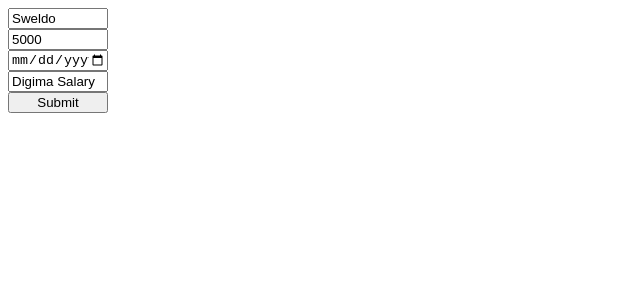
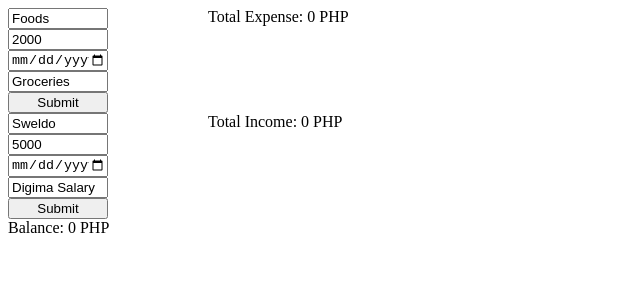
Before and after one commit to tempestmeow/FinanceApp, a React (Vite) app: page / in a window 1280 px wide. Shown: the top 300 px of the page, without its empty margins (0-640 px from the left). Built offline with nearby package versions, Linux system fonts and the light colour scheme.

Commit message:
added income and balance

```diff
--- a/src/App.css
+++ b/src/App.css
@@ -2,12 +2,14 @@
   box-sizing: border-box;
 }
 
-.expense {
+.expense,
+.income {
   display: flex;
   gap: 50px;
 }
 
-.addExpense {
+.addExpense,
+.addIncome {
   display: flex;
   flex-direction: column;
 }
@@ -17,7 +19,8 @@ button {
   width: 100px;
 }
 
-.expenseList {
+.expenseList,
+.incomeList {
   display: flex;
   flex-direction: column;
   padding-top: 10px;
--- a/src/App.jsx
+++ b/src/App.jsx
@@ -3,76 +3,141 @@ import { useState, useEffect } from "react";
 import "./App.css";
 
 function App() {
-  const [transactionSet, setTransactionsSet] = useState([]);
-  const [transactions, setTransactions] = useState({
+  const [expenseTransactionSet, setExpenseTransactionsSet] = useState([]);
+  const [expenseTransactions, setExpenseTransactions] = useState({
+    name: "Foods",
+    amount: 2000,
+    date: "",
+    description: "Groceries",
+  });
+
+  const [balance, setBalance] = useState(0);
+
+  useEffect(() => {
+    setBalance(totalIncome - totalExpenses);
+  });
+
+  const [incomeTransactions, setIncomeTransactions] = useState({
     name: "Sweldo",
     amount: 5000,
     date: "",
     description: "Digima Salary",
   });
+  const [incomeTransactionSet, setIncomeTransactionsSet] = useState([]);
+
   const [view, setView] = useState("expense");
+  const [totalExpenses, setTotalExpenses] = useState(0);
+  const [totalIncome, setTotalIncome] = useState(0);
+  const handleChange = (e, transaction) => {
+    const { name, value } = e.target;
 
-  const handleChange = (e) => {
-    const { name, value } = e.target;
-    setTransactions({
-      ...transactions,
+    if (transaction === "expense") {
+      setExpenseTransactions({
+        ...expenseTransactions,
         [name]: value,
       });
+    } else if (transaction === "income") {
+      setIncomeTransactions({
+        ...incomeTransactions,
+        [name]: value,
+      });
+    }
   };
 
-  const handleSubmit = (e) => {
+  useEffect(() => {
+    let sum = 0;
+    for (let i = 0; i < expenseTransactionSet.length; i++) {
+      sum += expenseTransactionSet[i].amount;
+    }
+    setTotalExpenses(sum);
+  }, [expenseTransactionSet]);
+
+  useEffect(() => {
+    let sum = 0;
+    for (let i = 0; i < incomeTransactionSet.length; i++) {
+      sum += incomeTransactionSet[i].amount;
+    }
+    setTotalIncome(sum);
+  }, [incomeTransactionSet]);
+
+  const handleSubmit = (e, expense) => {
     e.preventDefault();
-    setTransactionsSet([...transactionSet, transactions]);
-    setTransactions({
+    if (expense === "expense") {
+      setExpenseTransactionsSet([
+        ...expenseTransactionSet,
+        expenseTransactions,
+      ]);
+      setExpenseTransactions({
+        name: "Foods",
+        amount: 2000,
+        date: "",
+        description: "Grocery",
+      });
+    } else if (expense === "income") {
+      setIncomeTransactionsSet([...incomeTransactionSet, incomeTransactions]);
+      setIncomeTransactions({
         name: "Sweldo",
         amount: 5000,
         date: "",
         description: "Digima Salary",
       });
+    }
   };
 
-  const handleDelete = (index) => {
-    const transactionsLeft = transactionSet.filter((_, i) => i !== index);
-    setTransactionsSet(transactionsLeft);
+  const handleDelete = (index, transaction) => {
+    if (transaction === "income") {
+      const transactionsLeft = incomeTransactionSet.filter(
+        (_, i) => i !== index
+      );
+      setIncomeTransactionsSet(transactionsLeft);
+    } else {
+      const transactionsLeft = expenseTransactionSet.filter(
+        (_, i) => i !== index
+      );
+      setExpenseTransactionsSet(transactionsLeft);
+    }
   };
   return (
     <>
       {view === "expense" && (
         <>
           <div className="expense">
-            <form className="addExpense" onSubmit={handleSubmit}>
+            <form
+              className="addExpense"
+              onSubmit={(e) => handleSubmit(e, "expense")}
+            >
               <input
                 type="text"
                 placeholder="name"
                 name="name"
                 onChange={handleChange}
-                value={transactions.name}
+                value={expenseTransactions.name}
               ></input>
               <input
                 type="number"
                 placeholder="amount"
                 name="amount"
                 onChange={handleChange}
-                value={transactions.amount}
+                value={expenseTransactions.amount}
               ></input>
               <input
                 type="date"
                 placeholder="date"
                 name="date"
                 onChange={handleChange}
-                value={transactions.date}
+                value={expenseTransactions.date}
               ></input>
               <input
                 type="text"
                 placeholder="description"
                 name="description"
                 onChange={handleChange}
-                value={transactions.description}
+                value={expenseTransactions.description}
               ></input>
               <button type="submit">Submit</button>
             </form>
             <div className="expenseList">
-              {transactionSet.map((transaction, index) => (
+              {expenseTransactionSet.map((transaction, index) => (
                 <div key={index} className="expenseList">
                   <div className="transactionTitle">{transaction.name}</div>
                   <div className="transactionDetails">
@@ -81,7 +146,7 @@ function App() {
                     <p>{transaction.description}</p>
                     <button
                       className="deleteButton"
-                      onClick={() => handleDelete(index)}
+                      onClick={() => handleDelete(index, "expense")}
                     >
                       Delete
                     </button>
@@ -89,9 +154,72 @@ function App() {
                 </div>
               ))}
             </div>
+            <div className="totalExpenses">
+              Total Expense: {totalExpenses} PHP
+            </div>
           </div>
         </>
       )}
+      {view === "expense" && (
+        <>
+          <div className="income">
+            <form
+              className="addIncome"
+              onSubmit={(e) => handleSubmit(e, "income")}
+            >
+              <input
+                type="text"
+                placeholder="name"
+                name="name"
+                onChange={handleChange}
+                value={incomeTransactions.name}
+              ></input>
+              <input
+                type="number"
+                placeholder="amount"
+                name="amount"
+                onChange={handleChange}
+                value={incomeTransactions.amount}
+              ></input>
+              <input
+                type="date"
+                placeholder="date"
+                name="date"
+                onChange={handleChange}
+                value={incomeTransactions.date}
+              ></input>
+              <input
+                type="text"
+                placeholder="description"
+                name="description"
+                onChange={handleChange}
+                value={incomeTransactions.description}
+              ></input>
+              <button type="submit">Submit</button>
+            </form>
+            <div className="incomeList">
+              {incomeTransactionSet.map((transaction, index) => (
+                <div key={index} className="incomeList">
+                  <div className="transactionTitle">{transaction.name}</div>
+                  <div className="transactionDetails">
+                    <p>{transaction.amount}</p>
+                    <p>{transaction.date}</p>
+                    <p>{transaction.description}</p>
+                    <button
+                      className="deleteButton"
+                      onClick={() => handleDelete(index, "income")}
+                    >
+                      Delete
+                    </button>
+                  </div>
+                </div>
+              ))}
+            </div>
+            <div className="totalIncomes">Total Income: {totalIncome} PHP</div>
+          </div>
+        </>
+      )}
+      <div className="balance">Balance: {balance} PHP </div>
     </>
   );
 }
```
Lines whose indentation alone changed are shown as unchanged.
